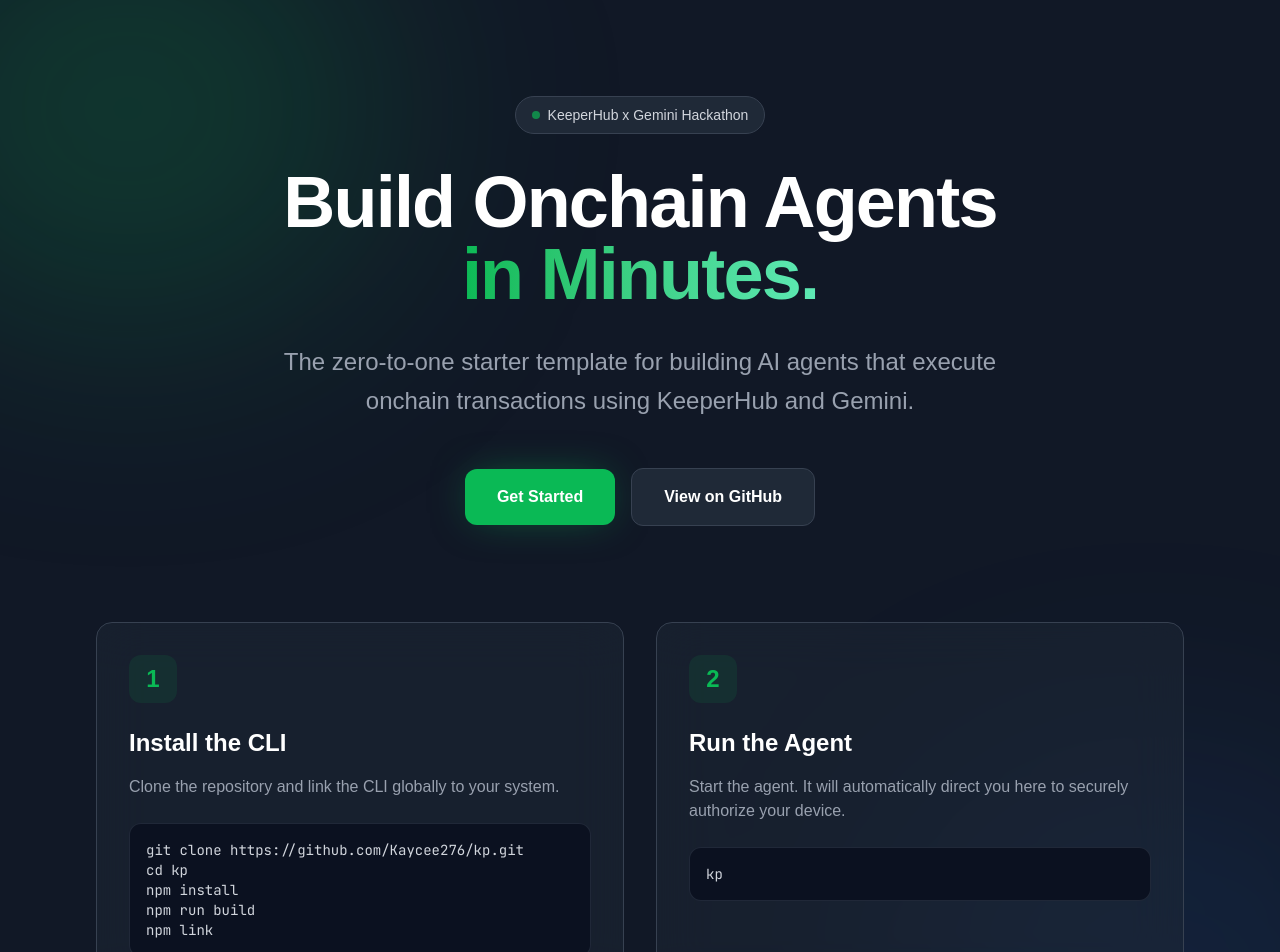
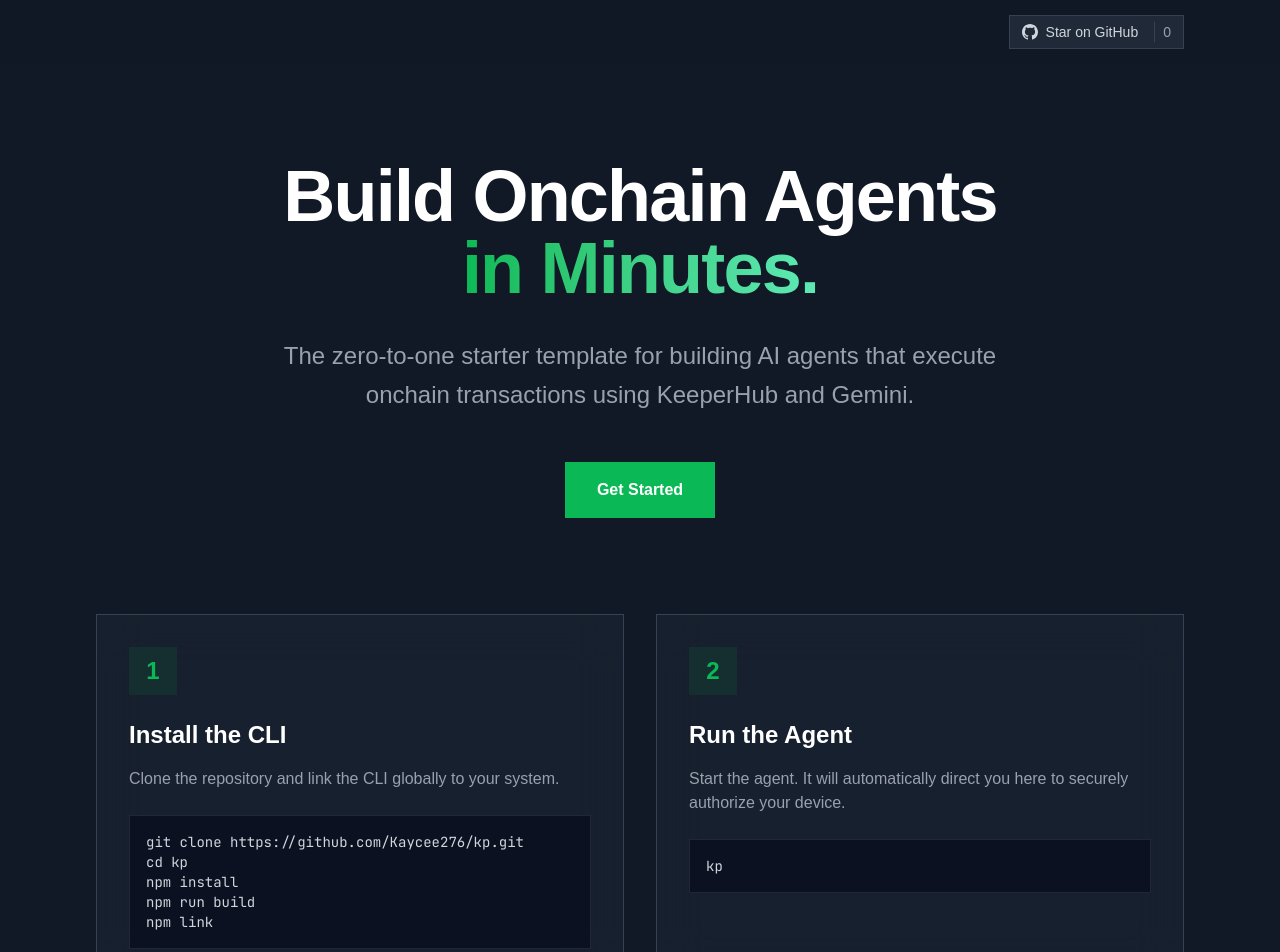
Before and after one commit to Kaycee276/kp, a Next.js app in the folder web/: page / in a window 1280 px wide. Shown: the top 952 px of the page. Built offline with nearby package versions, Linux system fonts and the light colour scheme; no server answers.

Commit message:
Fix sticky header, remove border radius, and add custom auth modal

```diff
--- /dev/null
+++ b/web/src/app/LoginButton.tsx
@@ -0,0 +1,51 @@
+"use client";
+
+import { useState } from "react";
+import { signIn } from "next-auth/react";
+
+export default function LoginButton() {
+  const [isOpen, setIsOpen] = useState(false);
+
+  return (
+    <>
+      <button
+        onClick={() => setIsOpen(true)}
+        className="w-full sm:w-auto px-8 py-4 font-bold text-white bg-kp-accent"
+      >
+        Get Started
+      </button>
+
+      {isOpen && (
+        <div className="fixed inset-0 z-50 flex items-center justify-center bg-black/60 backdrop-blur-sm p-4">
+          <div className="bg-kp-card border border-kp-border p-8 max-w-md w-full shadow-2xl relative animate-in fade-in zoom-in-95 duration-200">
+            <button
+              onClick={() => setIsOpen(false)}
+              className="absolute top-4 right-4 text-gray-400 hover:text-white transition-colors"
+            >
+              ✕
+            </button>
+            <h2 className="text-2xl font-bold text-white mb-2 text-center">
+              Welcome to KP
+            </h2>
+            <p className="text-gray-400 text-center mb-8">
+              Sign in to manage your API keys and link your CLI.
+            </p>
+            <button
+              onClick={() => signIn("github")}
+              className="w-full flex items-center justify-center gap-3 px-6 py-4 font-bold text-white bg-[#24292e] hover:bg-[#2f363d] transition-all"
+            >
+              <svg
+                viewBox="0 0 24 24"
+                className="w-5 h-5 fill-current"
+                aria-hidden="true"
+              >
+                <path d="M12 0c-6.626 0-12 5.373-12 12 0 5.302 3.438 9.8 8.207 11.387.599.111.793-.261.793-.577v-2.234c-3.338.726-4.033-1.416-4.033-1.416-.546-1.387-1.333-1.756-1.333-1.756-1.089-.745.083-.729.083-.729 1.205.084 1.839 1.237 1.839 1.237 1.07 1.834 2.807 1.304 3.492.997.107-.775.418-1.305.762-1.604-2.665-.305-5.467-1.334-5.467-5.931 0-1.311.469-2.381 1.236-3.221-.124-.303-.535-1.524.117-3.176 0 0 1.008-.322 3.301 1.23.957-.266 1.983-.399 3.003-.404 1.02.005 2.047.138 3.006.404 2.291-1.552 3.297-1.23 3.297-1.23.653 1.653.242 2.874.118 3.176.77.84 1.235 1.911 1.235 3.221 0 4.609-2.807 5.624-5.479 5.921.43.372.823 1.102.823 2.222v3.293c0 .319.192.694.801.576 4.765-1.589 8.199-6.086 8.199-11.386 0-6.627-5.373-12-12-12z" />
+              </svg>
+              Continue with GitHub
+            </button>
+          </div>
+        </div>
+      )}
+    </>
+  );
+}
--- /dev/null
+++ b/web/src/app/LogoutButton.tsx
@@ -0,0 +1,14 @@
+"use client";
+
+import { signOut } from "next-auth/react";
+
+export default function LogoutButton() {
+  return (
+    <button
+      onClick={() => signOut()}
+      className="text-sm bg-kp-card border border-kp-border text-gray-300 hover:bg-gray-800 px-4 py-2 transition-colors shadow-sm"
+    >
+      Sign out
+    </button>
+  );
+}
--- a/web/src/app/link/LinkClient.tsx
+++ b/web/src/app/link/LinkClient.tsx
@@ -41,7 +41,7 @@
 
   return (
     <div className="flex flex-col items-center">
-      <div className="bg-kp-bg px-6 py-3 rounded-lg font-mono text-xl tracking-widest border border-kp-border mb-8 text-white shadow-inner">
+      <div className="bg-kp-bg px-6 py-3 font-mono text-xl tracking-widest border border-kp-border mb-8 text-white shadow-inner">
         {deviceCode}
       </div>
 
@@ -54,7 +54,7 @@
       <button
         onClick={handleAuthorize}
         disabled={status === "loading"}
-        className="w-full flex items-center justify-center gap-2 bg-kp-accent text-white hover:bg-kp-accent-hover px-6 py-3 rounded-lg font-medium transition-colors disabled:opacity-50 shadow-sm"
+        className="w-full flex items-center justify-center gap-2 bg-kp-accent text-white hover:bg-kp-accent-hover px-6 py-3 font-medium transition-colors disabled:opacity-50 shadow-sm"
       >
         {status === "loading" ? (
           <>
--- a/web/src/app/link/page.tsx
+++ b/web/src/app/link/page.tsx
@@ -25,7 +25,7 @@
 
   return (
     <div className="min-h-screen bg-kp-bg text-white flex flex-col items-center justify-center p-8">
-      <div className="max-w-md w-full bg-kp-card border border-kp-border rounded-xl p-8 shadow-xl text-center">
+      <div className="max-w-md w-full bg-kp-card border border-kp-border p-8 shadow-xl text-center">
         <h1 className="text-2xl font-bold mb-2 text-white">Authorize CLI</h1>
         <p className="text-gray-400 mb-8">
           The KP CLI is requesting access to your API keys.
--- a/web/src/app/page.tsx
+++ b/web/src/app/page.tsx
@@ -1,25 +1,63 @@
 import { getServerSession } from "next-auth";
 import { authOptions } from "@/lib/auth";
 import { prisma } from "@/lib/prisma";
-import Link from "next/link";
+import LoginButton from "./LoginButton";
+import LogoutButton from "./LogoutButton";
 import DashboardClient from "./DashboardClient";
+
+async function getGithubStars() {
+  try {
+    const res = await fetch("https://api.github.com/repos/Kaycee276/kp", {
+      next: { revalidate: 3600 },
+    });
+    const data = await res.json();
+    return data.stargazers_count || 0;
+  } catch {
+    return 0;
+  }
+}
+
+function Header({ stars }: { stars: number }) {
+  return (
+    <header className="w-full bg-kp-bg/80 backdrop-blur-md sticky top-0 z-50">
+      <div className="max-w-6xl mx-auto px-8 h-16 flex items-center justify-end">
+        <div className="flex items-center gap-4">
+          <a
+            href="https://github.com/Kaycee276/kp"
+            target="_blank"
+            rel="noreferrer"
+            className="flex items-center gap-2 text-sm font-medium text-gray-300 hover:text-white transition-colors bg-kp-card border border-kp-border px-3 py-1.5"
+          >
+            <svg
+              viewBox="0 0 24 24"
+              className="w-4 h-4 fill-current"
+              aria-hidden="true"
+            >
+              <path d="M12 0c-6.626 0-12 5.373-12 12 0 5.302 3.438 9.8 8.207 11.387.599.111.793-.261.793-.577v-2.234c-3.338.726-4.033-1.416-4.033-1.416-.546-1.387-1.333-1.756-1.333-1.756-1.089-.745.083-.729.083-.729 1.205.084 1.839 1.237 1.839 1.237 1.07 1.834 2.807 1.304 3.492.997.107-.775.418-1.305.762-1.604-2.665-.305-5.467-1.334-5.467-5.931 0-1.311.469-2.381 1.236-3.221-.124-.303-.535-1.524.117-3.176 0 0 1.008-.322 3.301 1.23.957-.266 1.983-.399 3.003-.404 1.02.005 2.047.138 3.006.404 2.291-1.552 3.297-1.23 3.297-1.23.653 1.653.242 2.874.118 3.176.77.84 1.235 1.911 1.235 3.221 0 4.609-2.807 5.624-5.479 5.921.43.372.823 1.102.823 2.222v3.293c0 .319.192.694.801.576 4.765-1.589 8.199-6.086 8.199-11.386 0-6.627-5.373-12-12-12z" />
+            </svg>
+            Star on GitHub
+            <span className="ml-2 pl-2 border-l border-kp-border text-gray-400">
+              {stars}
+            </span>
+          </a>
+        </div>
+      </div>
+    </header>
+  );
+}
 
 export default async function Home() {
   const session = await getServerSession(authOptions);
+  const stars = await getGithubStars();
 
   if (!session?.user) {
     return (
-      <div className="min-h-screen bg-kp-bg text-white overflow-hidden relative">
+      <div className="min-h-screen bg-kp-bg text-white overflow-x-hidden relative flex flex-col">
+        <Header stars={stars} />
         {/* Background Glow */}
-        <div className="absolute top-[-10%] left-[-10%] w-[40%] h-[40%] bg-kp-accent/20 blur-[120px] rounded-full pointer-events-none" />
-        <div className="absolute bottom-[-10%] right-[-10%] w-[40%] h-[40%] bg-blue-500/10 blur-[120px] rounded-full pointer-events-none" />
 
-        <div className="max-w-6xl mx-auto py-24 px-8 relative z-10">
+        <div className="max-w-6xl mx-auto py-24 px-8 relative z-10 flex-1">
           <div className="text-center mb-24">
-            <div className="inline-flex items-center gap-2 px-4 py-2 rounded-full bg-kp-card border border-kp-border text-sm font-medium text-gray-300 mb-8">
-              <span className="w-2 h-2 rounded-full bg-kp-accent animate-pulse" />
-              KeeperHub x Gemini Hackathon
-            </div>
             <h1 className="text-6xl md:text-7xl font-extrabold mb-8 tracking-tight">
               Build Onchain Agents <br />
               <span className="text-transparent bg-clip-text bg-gradient-to-r from-kp-accent to-emerald-300">
@@ -31,33 +69,20 @@
               execute onchain transactions using KeeperHub and Gemini.
             </p>
             <div className="flex flex-col sm:flex-row items-center justify-center gap-4">
-              <Link
-                href="/api/auth/signin"
-                className="w-full sm:w-auto px-8 py-4 rounded-xl font-bold text-white bg-kp-accent hover:bg-kp-accent-hover transition-all shadow-[0_0_40px_-10px_rgba(10,185,85,0.5)] hover:shadow-[0_0_60px_-15px_rgba(10,185,85,0.7)] hover:-translate-y-1"
-              >
-                Get Started
-              </Link>
-              <a
-                href="https://github.com/Kaycee276/kp"
-                target="_blank"
-                rel="noreferrer"
-                className="w-full sm:w-auto px-8 py-4 rounded-xl font-bold text-white bg-kp-card border border-kp-border hover:bg-gray-800 transition-all hover:-translate-y-1"
-              >
-                View on GitHub
-              </a>
+              <LoginButton />
             </div>
           </div>
 
           <div className="grid md:grid-cols-2 gap-8">
-            <div className="bg-kp-card/50 backdrop-blur-xl border border-kp-border rounded-2xl p-8 hover:border-kp-accent/50 transition-colors">
-              <div className="w-12 h-12 rounded-xl bg-kp-accent/10 flex items-center justify-center mb-6">
+            <div className="bg-kp-card/50 backdrop-blur-xl border border-kp-border p-8 hover:border-kp-accent/50 transition-colors">
+              <div className="w-12 h-12 bg-kp-accent/10 flex items-center justify-center mb-6">
                 <span className="text-2xl font-bold text-kp-accent">1</span>
               </div>
               <h3 className="text-2xl font-bold mb-4">Install the CLI</h3>
               <p className="text-gray-400 mb-6">
                 Clone the repository and link the CLI globally to your system.
               </p>
-              <div className="bg-[#0b1120] rounded-xl p-4 font-mono text-sm text-gray-300 border border-kp-border/50">
+              <div className="bg-[#0b1120] p-4 font-mono text-sm text-gray-300 border border-kp-border/50">
                 git clone https://github.com/Kaycee276/kp.git
                 <br />
                 cd kp
@@ -70,8 +95,8 @@
               </div>
             </div>
 
-            <div className="bg-kp-card/50 backdrop-blur-xl border border-kp-border rounded-2xl p-8 hover:border-kp-accent/50 transition-colors">
-              <div className="w-12 h-12 rounded-xl bg-kp-accent/10 flex items-center justify-center mb-6">
+            <div className="bg-kp-card/50 backdrop-blur-xl border border-kp-border p-8 hover:border-kp-accent/50 transition-colors">
+              <div className="w-12 h-12 bg-kp-accent/10 flex items-center justify-center mb-6">
                 <span className="text-2xl font-bold text-kp-accent">2</span>
               </div>
               <h3 className="text-2xl font-bold mb-4">Run the Agent</h3>
@@ -79,7 +104,7 @@
                 Start the agent. It will automatically direct you here to
                 securely authorize your device.
               </p>
-              <div className="bg-[#0b1120] rounded-xl p-4 font-mono text-sm text-gray-300 border border-kp-border/50">
+              <div className="bg-[#0b1120] p-4 font-mono text-sm text-gray-300 border border-kp-border/50">
                 kp
               </div>
             </div>
@@ -94,20 +119,16 @@
   });
 
   return (
-    <div className="min-h-screen bg-kp-bg text-white p-8">
-      <div className="max-w-5xl mx-auto">
+    <div className="min-h-screen bg-kp-bg text-white flex flex-col">
+      <Header stars={stars} />
+      <div className="max-w-5xl mx-auto p-8 flex-1 w-full">
         <div className="flex justify-between items-center mb-12">
           <h1 className="text-3xl font-bold text-kp-accent">KP Dashboard</h1>
           <div className="flex items-center gap-4">
             <span className="text-gray-400 font-medium">
               {session.user.email}
             </span>
-            <Link
-              href="/api/auth/signout"
-              className="text-sm bg-kp-card border border-kp-border text-gray-300 hover:bg-gray-800 px-4 py-2 rounded-md transition-colors shadow-sm"
-            >
-              Sign out
-            </Link>
+            <LogoutButton />
           </div>
         </div>
 
@@ -119,14 +140,14 @@
             />
           </div>
 
-          <div className="bg-kp-card border border-kp-border rounded-xl p-6 h-fit shadow-lg">
+          <div className="bg-kp-card border border-kp-border p-6 h-fit shadow-lg">
             <h3 className="text-lg font-bold text-white mb-4">Quick Setup</h3>
             <ol className="space-y-4 text-sm text-gray-400 list-decimal list-inside">
               <li>Save your API keys here.</li>
               <li>Open your terminal.</li>
               <li>
                 Run{" "}
-                <code className="bg-kp-bg border border-kp-border text-kp-accent font-mono px-1.5 py-0.5 rounded">
+                <code className="bg-kp-bg border border-kp-border text-kp-accent font-mono px-1.5 py-0.5">
                   kp
                 </code>
               </li>
```
Also changed, not shown: web/src/app/DashboardClient.tsx (+4 -4 lines).
